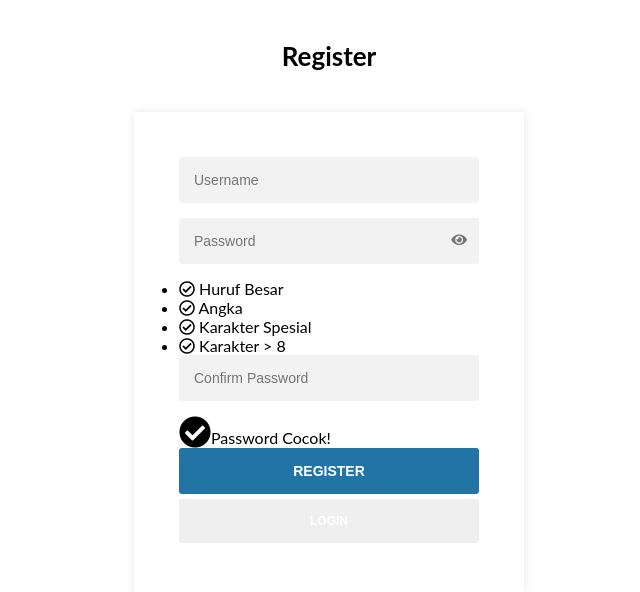
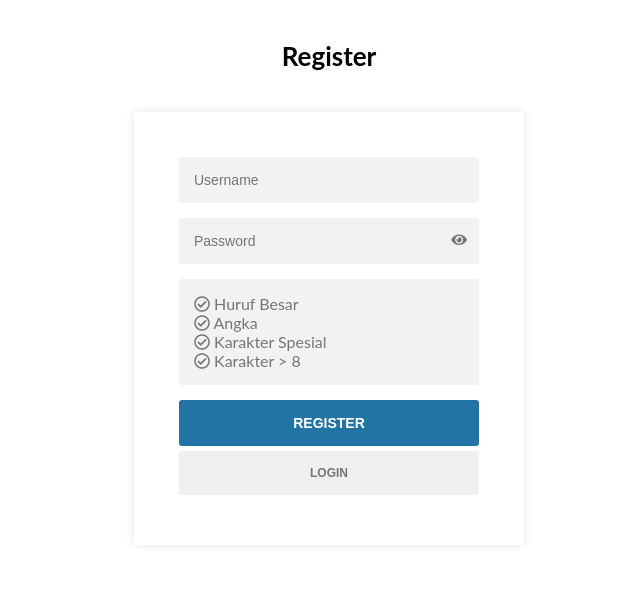
Before and after one commit to tim-pbd-mi4a/Praktikum-Two-Tier, a PHP site: page /register.php in a window 1280 px wide. Shown: the top 592 px of the page, without its empty margins (311-951 px from the left). Run offline with PHP 8.4, Linux system fonts and the light colour scheme.

Commit message:
Menyesuaikan fitur register

```diff
--- a/login.php
+++ b/login.php
@@ -4,7 +4,7 @@ include("./config/connection.php");
 if(isset($_POST["submit"])) {
   $conn = open_connection();
   $username = $_POST["username"];
-  $password = password_hash($_POST["password"], PASSWORD_DEFAULT);
+  $password = password_hash($_POST["password"], PASSWORD_BCRYPT);
   $query = "select * from dt_user where username='$username'";
   $hasil = mysqli_query($conn, $query);
   if($username != "" && $password != "") {
@@ -40,7 +40,7 @@ if(isset($_POST["submit"])) {
     <meta name='viewport' content='width=device-width, initial-scale=1.0'/>
     <link rel='stylesheet' href='./public/style.css'>
     <link rel='stylesheet' href='./public/fontawesome/css/all.css'/>
-    <title>Topik 1 - PBD CRUD 1 TIER</title>
+    <title>Login - PBD CRUD 2 TIER</title>
   </head>
   <body>
     <div class='container'>
@@ -55,6 +55,7 @@ if(isset($_POST["submit"])) {
           <i class="fas fa-eye fa-sm field-icon toggle-password"></i>
           <input type='submit' class='btn blue' name='submit' value='LOGIN'>
         </form>
+        <a href="./register.php"><button class="btn" id="register">Register</button></a>
       </div>
     </div>
     <script src="./public/jquery-3.6.0.min.js"></script>
--- a/public/script.js
+++ b/public/script.js
@@ -8,4 +8,78 @@ $(() => {
       input.attr("type", "password");
     }
   });
+
+  const requirements = $(".requirements-list");
+  const uppercase = $("#uppercase");
+  const number = $("#number");
+  const special = $("#special");
+  const eightChars = $("#eight-chars");
+  const enterPass = $("#enterPass");
+  const confirmPass = $("#confirmPass");
+  const passSuccess = $(".passSuccess");
+
+  confirmPass.hide();
+  passSuccess.hide();
+
+  const checkReq = (...reqArr) => {
+    let allTrue = reqArr.every((req) => req.attr("class").includes("fas"));
+    if (allTrue) {
+      requirements.hide();
+      confirmPass.show();
+      checkPass();
+    } else {
+      requirements.show();
+      confirmPass.hide();
+      passSuccess.hide();
+    }
+  };
+
+  const checkPass = () => {
+    confirmPass.on("input", () => {
+      if (enterPass.val() == confirmPass.val()) {
+        passSuccess.show();
+      } else {
+        passSuccess.hide();
+      }
+    });
+  };
+
+  const reqChange = (requirement, bool) => {
+    if (bool === true) {
+      requirement.addClass("fas").removeClass("far");
+      requirement.parent().css("color", "#32936f");
+    } else {
+      requirement.addClass("far").removeClass("fas");
+      requirement.parent().css("color", "#757575");
+    }
+  };
+
+  enterPass.on("input", () => {
+    let passValue = enterPass.val();
+    if (passValue.match(/[A-Z]/)) {
+      reqChange(uppercase, true);
+    } else {
+      reqChange(uppercase, false);
+    }
+
+    if (passValue.match(/[0-9]/)) {
+      reqChange(number, true);
+    } else {
+      reqChange(number, false);
+    }
+
+    if (passValue.match(/[!@#$%^&*.]/)) {
+      reqChange(special, true);
+    } else {
+      reqChange(special, false);
+    }
+
+    if (passValue.length > 7) {
+      reqChange(eightChars, true);
+    } else {
+      reqChange(eightChars, false);
+    }
+
+    checkReq(uppercase, number, special, eightChars);
+  });
 });
--- a/public/style.css
+++ b/public/style.css
@@ -117,6 +117,7 @@ h2 {
   margin-right: 8px;
   width: auto;
 }
+
 .form {
   background: #ffffff;
   max-width: 300px;
@@ -200,8 +201,39 @@ h2 {
 .form .btn {
   margin-bottom: 5px;
 }
+
+#register {
+  color: #757575;
+}
+
 .form input[type="submit"] {
   background: #2274a5;
+}
+
+.requirements-list,
+.passSuccess {
+  background-color: #f2f2f2;
+  color: #757575;
+  padding: 15px;
+  margin: 0 0 15px 0;
+  border-radius: 3px;
+}
+
+.passSuccess {
+  background-color: #32936f;
+  color: white;
+  display: flex;
+  justify-content: center;
+  align-items: center;
+}
+
+.passSuccess i {
+  margin: 0 5px 0 0;
+}
+
+.requirements {
+  padding: 0;
+  list-style: none;
 }
 
 @media all and (max-width: 767px) {
--- a/user/index.php
+++ b/user/index.php
@@ -41,7 +41,7 @@ function read_data() {
         <meta name='viewport' content='width=device-width, initial-scale=1.0'/>
         <link rel='stylesheet' href='../public/style.css'>
         <link rel='stylesheet' href='../public/fontawesome/css/all.css'/>
-        <title>Topik 1 - PBD CRUD 1 TIER</title>
+        <title>Topik 2 - PBD CRUD 2 TIER</title>
       </head>
       <body>
         <div class='container'>
@@ -78,7 +78,7 @@ function read_data() {
 function logout() {
   session_start();
   session_destroy();
-  header("location:../login.php");
+  header("location:../index.php");
 }
 
 ?>
```
Also changed, not shown: admin/index.php (+5 -5 lines), admin/user.php (+7 -7 lines).
